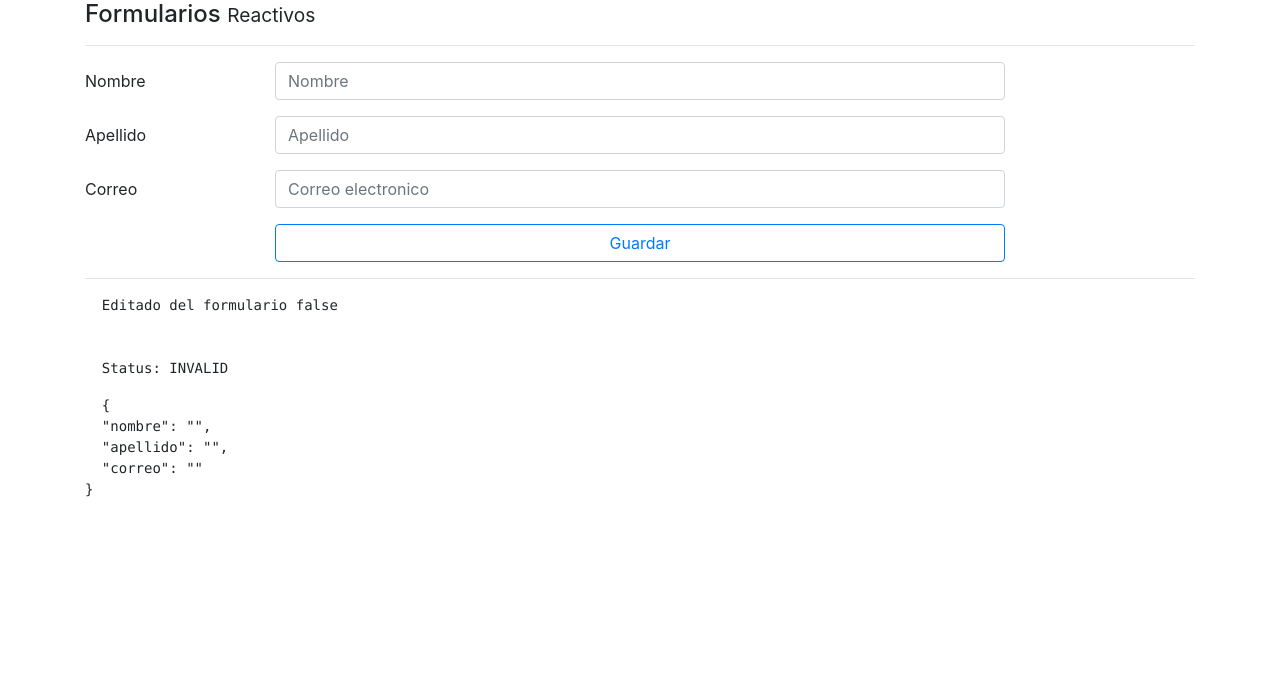
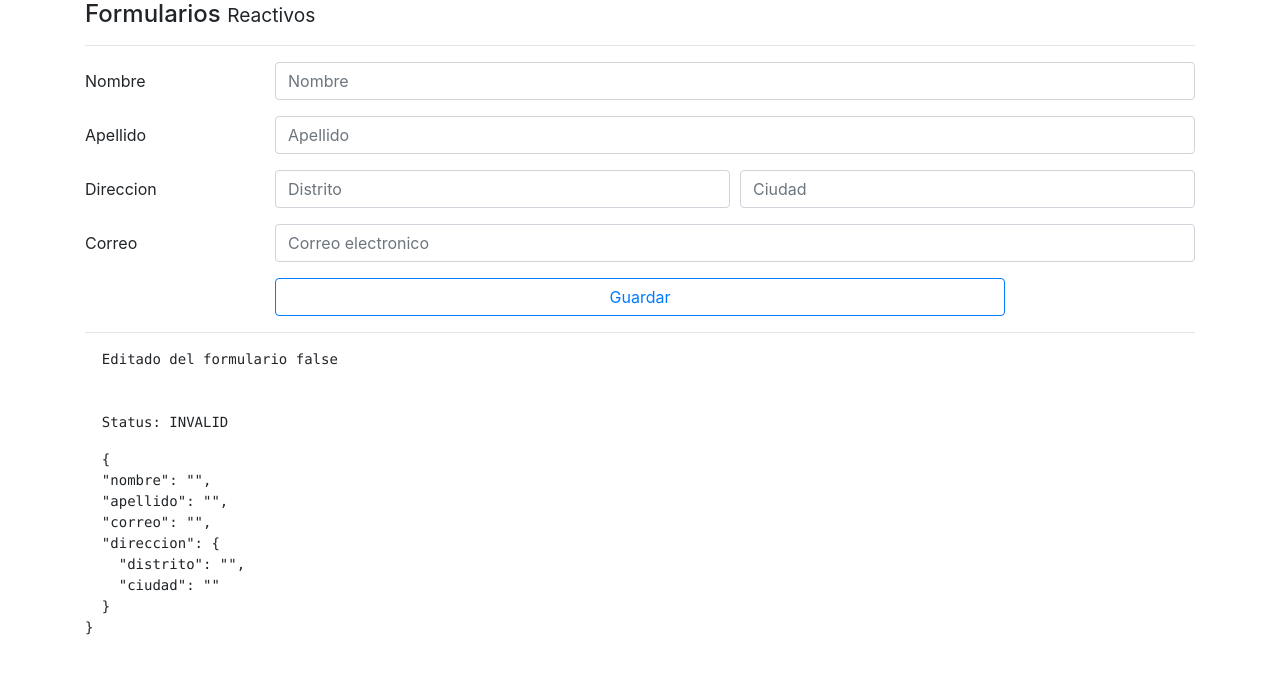
Before and after one commit to dafma/reactiveForms, an Angular app: page /reactivo in a window 1280 px wide. Shown: the top 674 px of the page. Built offline with nearby package versions, Linux system fonts and the light colour scheme.

Commit message:
grupos de formularios reactiveforms

```diff
--- a/src/app/pages/reactive/reactive.component.html
+++ b/src/app/pages/reactive/reactive.component.html
@@ -6,7 +6,7 @@
 
     <div class="form-group row">
       <label class="col-2 col-form-label">Nombre</label>
-      <div class="col-8">
+      <div class="col">
 
         <input class="form-control" type="text" placeholder="Nombre" formControlName="nombre"
           [class.is-invalid]="nombreNoValido">
@@ -19,7 +19,7 @@
 
     <div class="form-group row">
       <label class="col-2 col-form-label">Apellido</label>
-      <div class="col-8">
+      <div class="col">
 
         <input class="form-control" type="text" placeholder="Apellido" formControlName="apellido">
 
@@ -32,9 +32,22 @@
 
   </div>
 
+
+  <div class="form-group row" formGroupName="direccion">
+    <label class="col-2 col-form-label">Direccion</label>
+    <div class="form-row col">
+      <div class="col">
+        <input type="text" class="form-control" placeholder="Distrito" formControlName="distrito">
+      </div>
+      <div class="col">
+        <input type="text" class="form-control" placeholder="Ciudad" formControlName="ciudad">
+      </div>
+    </div>
+  </div>
+
   <div class="form-group row">
     <label class="col-2 col-form-label">Correo</label>
-    <div class="col-8">
+    <div class="col">
 
       <input class="form-control" type="email" placeholder="Correo electronico" formControlName="correo">
       <small *ngIf="correoNoValido" class="text-danger">
--- a/src/app/pages/reactive/reactive.component.ts
+++ b/src/app/pages/reactive/reactive.component.ts
@@ -33,6 +33,10 @@ export class ReactiveComponent implements OnInit {
       nombre  : ['', [Validators.required, Validators.minLength(5)]],
       apellido: ['', Validators.required],
       correo  : ['', [Validators.email, Validators.required]],
+      direccion: this.fb.group({
+        distrito: ['', Validators.required],
+        ciudad  : ['', Validators.required]
+      }),
     });
   }
 
```
